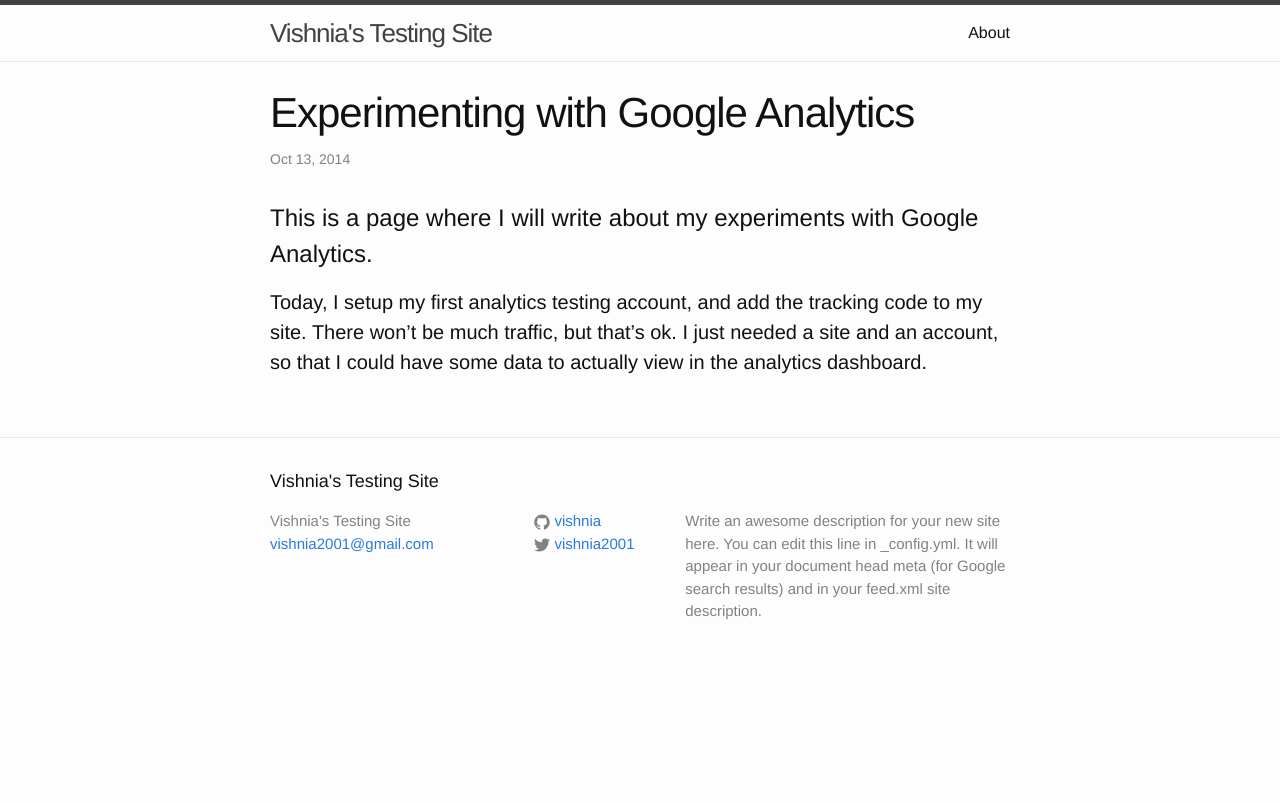
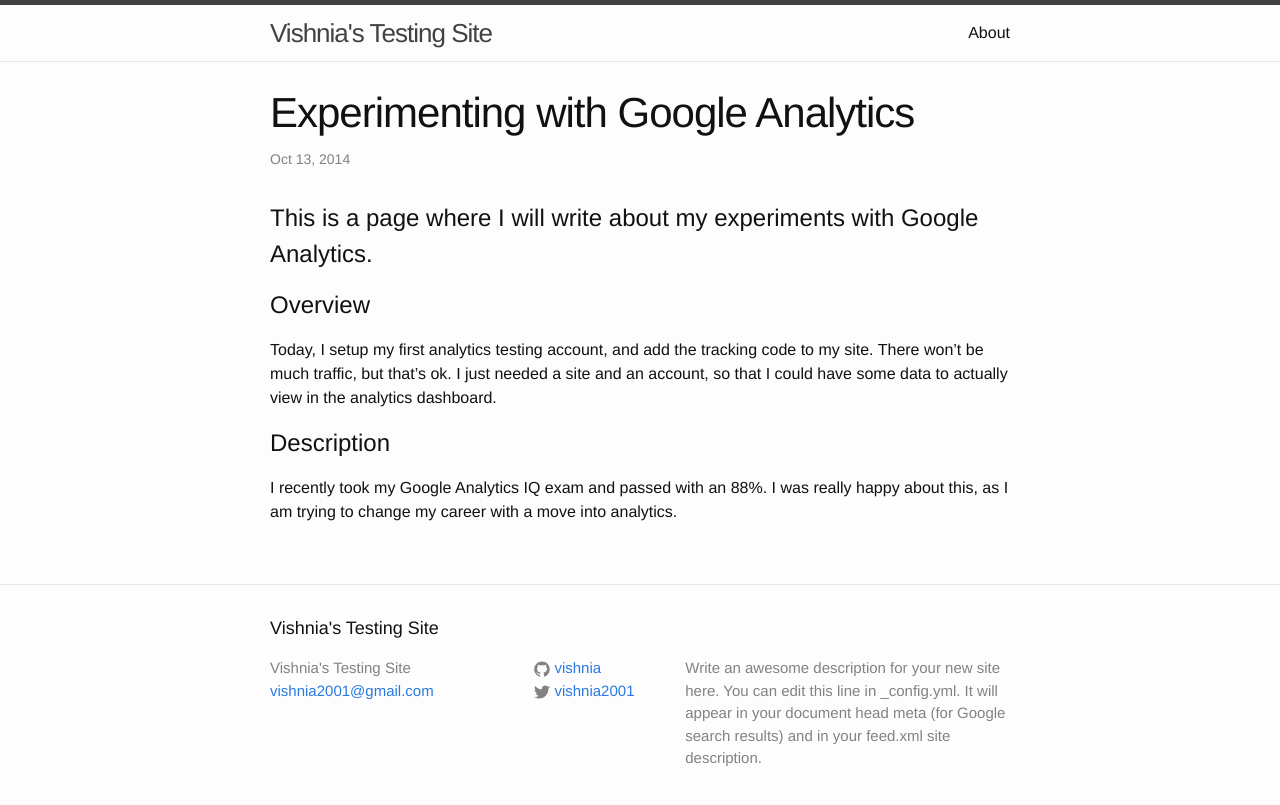
Before and after one commit to vishnia/vishnia.github.io, a Jekyll site: the page built from _posts/2014-10-13-experimenting-with-google-analytics.markdown, in a window 1280 px wide. Shown: the top 805 px of the page. Built offline with Jekyll 4.4.1, drawn with Linux system fonts in a browser that asks for light colours.

Commit message:
Add more text to ga post

```diff
--- a/_posts/2014-10-13-experimenting-with-google-analytics.markdown
+++ b/_posts/2014-10-13-experimenting-with-google-analytics.markdown
@@ -8,4 +8,12 @@ categories: analytics experimenting
 This is a page where I will write about my experiments with Google Analytics.
 ==
 
-####Today, I setup my first analytics testing account, and add the tracking code to my site. There won't be much traffic, but that's ok. I just needed a site and an account, so that I could have some data to actually view in the analytics dashboard.
+Overview
+===
+
+Today, I setup my first analytics testing account, and add the tracking code to my site. There won't be much traffic, but that's ok. I just needed a site and an account, so that I could have some data to actually view in the analytics dashboard.
+
+Description
+===
+
+I recently took my Google Analytics IQ exam and passed with an 88%. I was really happy about this, as I am trying to change my career with a move into analytics.
```
